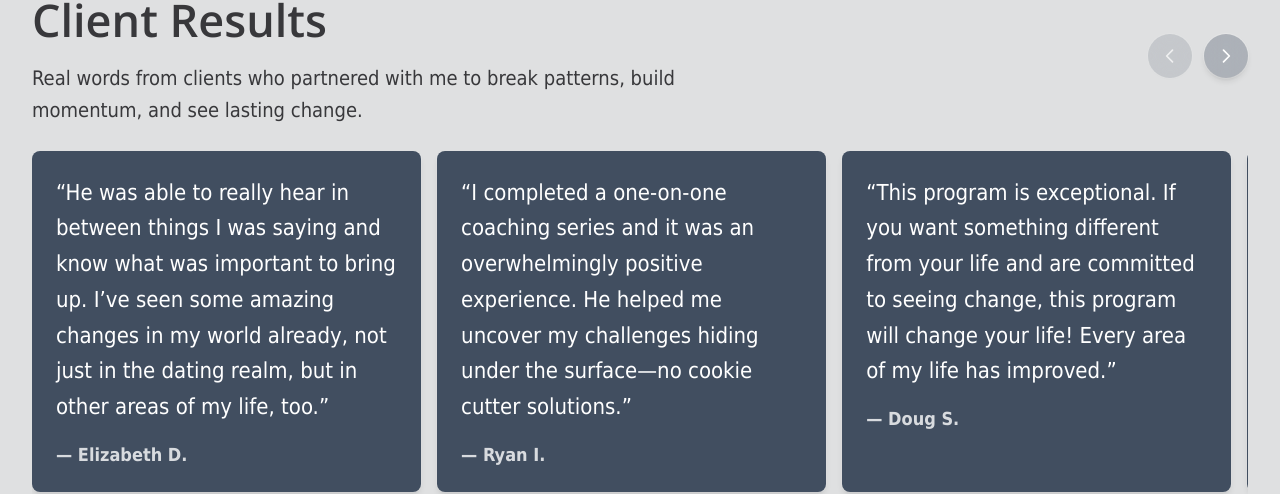
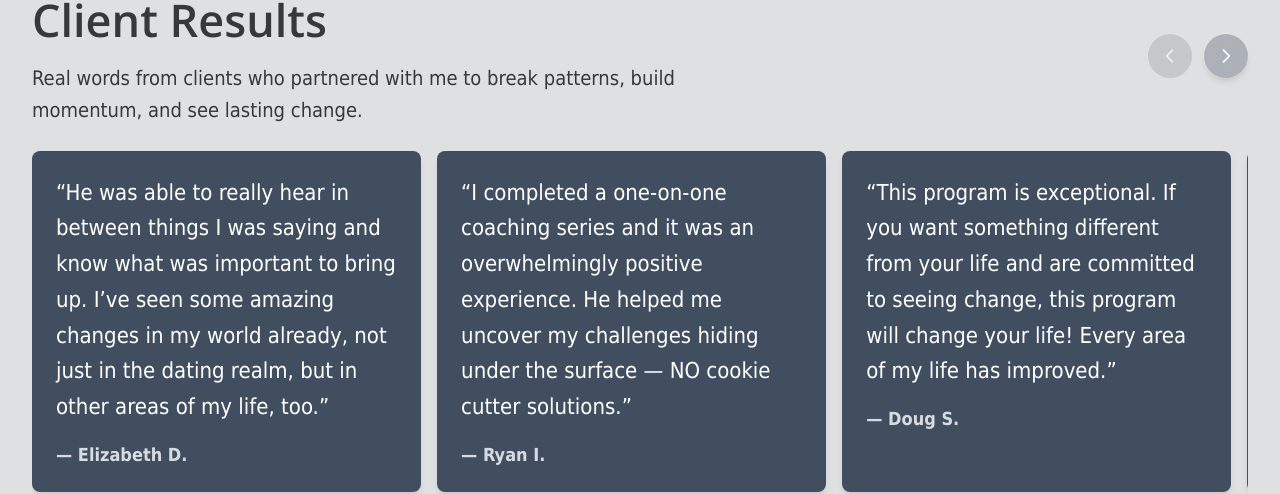
Before and after one commit to michaelzick/michaelzick.com, a Next.js app: page / in a window 1280 px wide. Shown: the part 4282-4776 px from the top of the page. Built offline with nearby package versions, Linux system fonts and the light colour scheme.

Commit message:
changed test text

```diff
--- a/components/sections/TestimonialsCarouselSection.tsx
+++ b/components/sections/TestimonialsCarouselSection.tsx
@@ -15,7 +15,7 @@ const testimonials: Testimonial[] = [
   },
   {
     quote:
-      'I completed a one-on-one coaching series and it was an overwhelmingly positive experience. He helped me uncover my challenges hiding under the surface—no cookie cutter solutions.',
+      'I completed a one-on-one coaching series and it was an overwhelmingly positive experience. He helped me uncover my challenges hiding under the surface — NO cookie cutter solutions.',
     author: 'Ryan I.',
   },
   {
```
